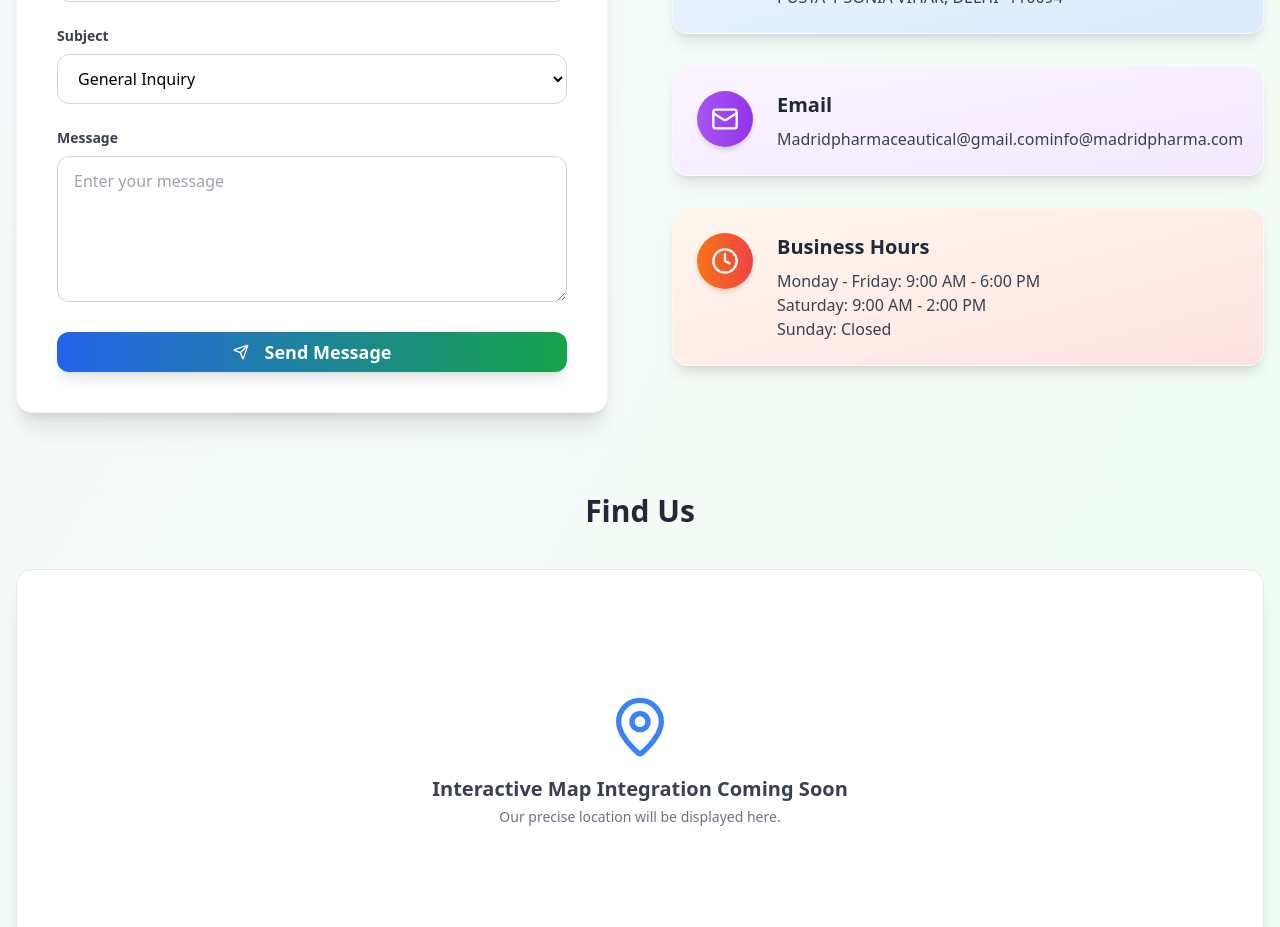
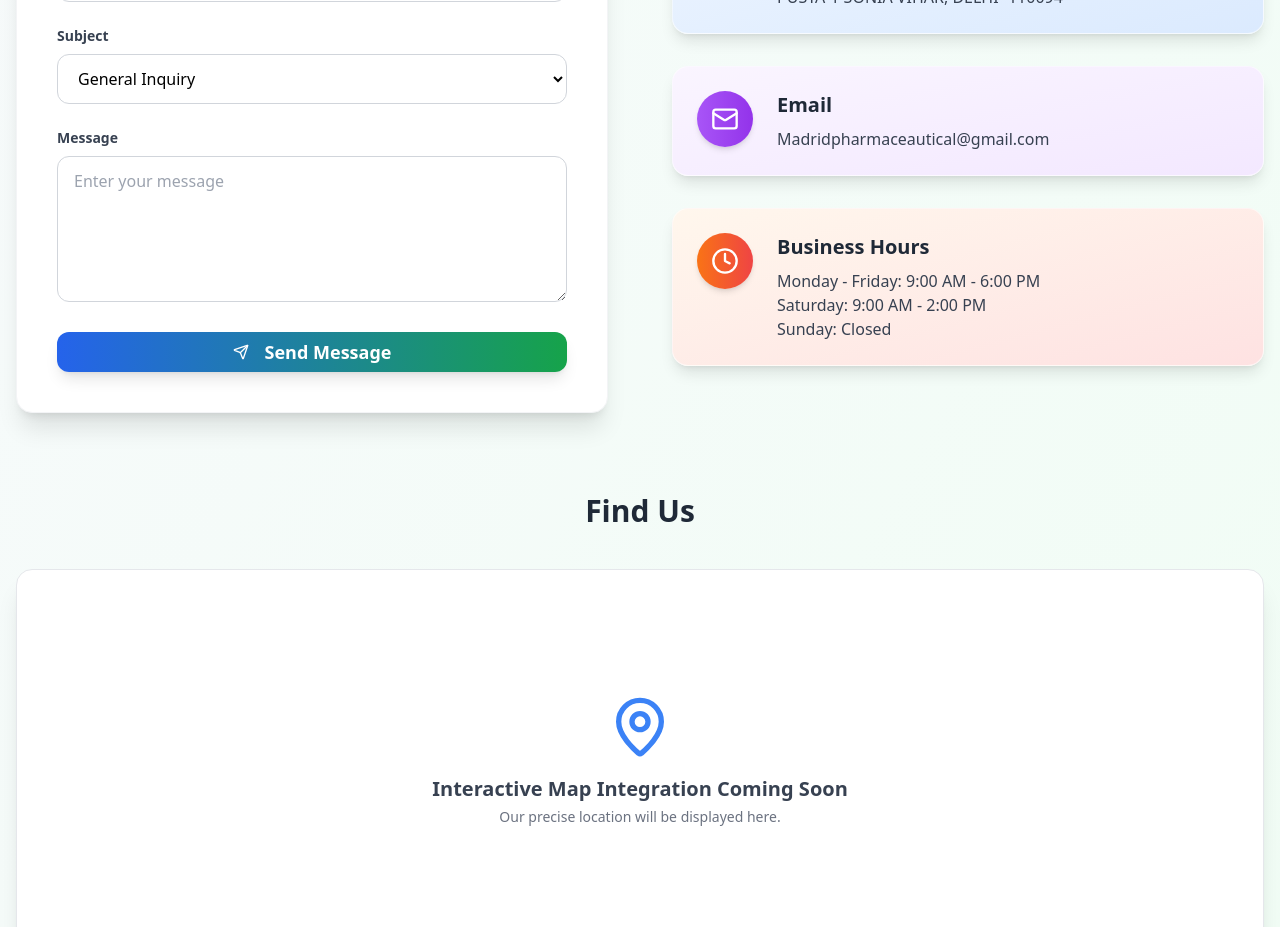
Before and after one commit to vijay-cmtai/MadridPharma1.1, a React (Vite) app: page /contact in a window 1280 px wide. Shown: the part 780-1707 px from the top of the page. Built offline with nearby package versions, Linux system fonts and the light colour scheme.

Commit message:
Update Contact.tsx

```diff
--- a/src/pages/Contact.tsx
+++ b/src/pages/Contact.tsx
@@ -270,7 +270,7 @@ const Contact = () => {
                     title: "Email",
                     // --- [YEH LINE UPDATE HUI HAI] ---
                     content:
-                      "Madridpharmaceautical@gmail.com\info@madridpharma.com",
+                      "Madridpharmaceautical@gmail.com",
                     color: "from-purple-500 to-purple-600",
                     bgColor: "from-purple-50 to-purple-100",
                   },
```
